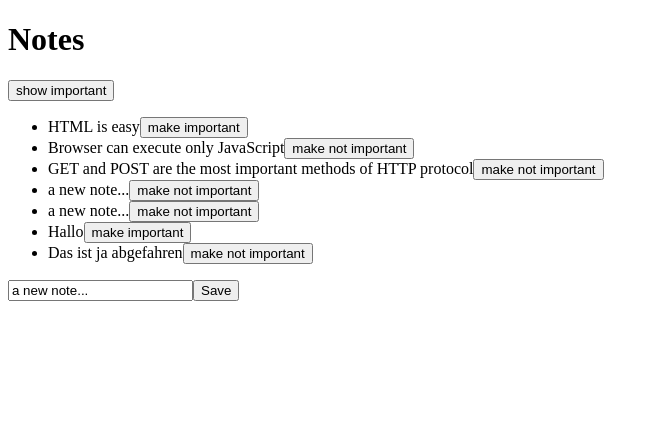
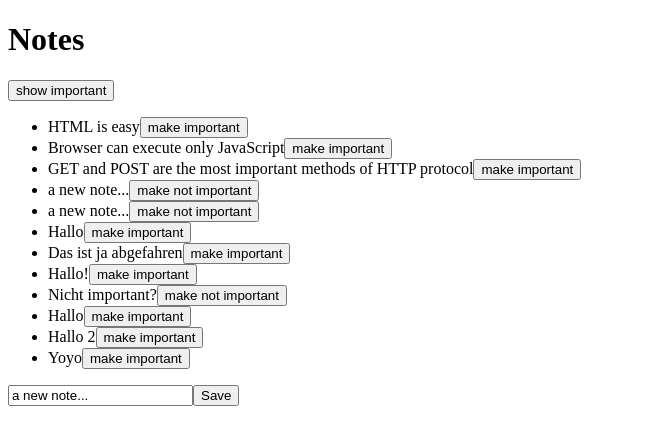
Before and after one commit to Febtwenty/Fullstack_Helsinki_Cle, a React app in the folder part2/part2a/: page / in a window 1280 px wide. Shown: the top 444 px of the page, without its empty margins (0-659 px from the left). Built offline with nearby package versions, Linux system fonts and the light colour scheme; data requests are answered from the project's data file; the HTML template or start-up script is replaced by a standard one.

Commit message:
Course 2d final

```diff
--- a/part2/part2a/db.json
+++ b/part2/part2a/db.json
@@ -8,12 +8,12 @@
     {
       "id": "2",
       "content": "Browser can execute only JavaScript",
-      "important": true
+      "important": false
     },
     {
       "id": "3",
       "content": "GET and POST are the most important methods of HTTP protocol",
-      "important": true
+      "important": false
     },
     {
       "id": "6037",
@@ -33,7 +33,32 @@
     {
       "id": "1dce",
       "content": "Das ist ja abgefahren",
+      "important": false
+    },
+    {
+      "id": "c5b5",
+      "content": "Hallo!",
+      "important": false
+    },
+    {
+      "id": "9bc0",
+      "content": "Nicht important?",
       "important": true
+    },
+    {
+      "id": "7dc2",
+      "content": "Hallo",
+      "important": false
+    },
+    {
+      "id": "ebc1",
+      "content": "Hallo 2",
+      "important": false
+    },
+    {
+      "id": "dedd",
+      "content": "Yoyo",
+      "important": false
     }
   ]
 }
--- a/part2/part2a/src/App.jsx
+++ b/part2/part2a/src/App.jsx
@@ -1,6 +1,7 @@
 import { useState, useEffect } from 'react'
 import axios from 'axios'
 import Note from './components/Note'
+import noteService from './services/notes'
 
 const App = () => {
   const [notes, setNotes] = useState([])
@@ -8,19 +9,11 @@ const App = () => {
   const [showAll, setShowAll] = useState(true)
 
   const hook = () => {
-    console.log('effect')
-    axios
-      .get('http://localhost:3001/notes')
-      .then(response => {
-        console.log('promise fulfilled')
-        setNotes(response.data)
-      })
+    noteService
+      .getAll()
+      .then(r => setNotes(r))
   }
   useEffect(hook, [])
-
-  console.log('render', notes.length, 'notes')
-
-  const notesToShow = showAll ? notes : notes.filter(note => note.important === true)
 
   const addNote = (event) => {
     event.preventDefault()
@@ -28,12 +21,22 @@ const App = () => {
       content: newNote,
       important: Math.random() < 0.5
     }
+    noteService
+      .create(noteObject)
+      .then(r => {
+        setNotes(notes.concat(r))
+        setNewNote('')
+      })
+  }
 
-    axios
-      .post('http://localhost:3001/notes', noteObject)
+  const toggleImportanceOf = (id) => {
+    const url = `http://localhost:3001/notes/${id}`
+    const note = notes.find(n => n.id === id)
+    const changedNote = { ...note, important: !note.important}
+    noteService
+      .update(id, changedNote)
       .then(response => {
-        setNotes(notes.concat(response.data))
-        setNewNote('')
+        setNotes(notes.map(note => note.id === id ? response : note))
       })
   }
 
@@ -41,17 +44,7 @@ const App = () => {
     setNewNote(event.target.value)
   }
 
-  const toggleImportanceOf = (id) => {
-    const url = `http://localhost:3001/notes/${id}`
-    const note = notes.find(n => n.id === id)
-    const changedNote = { ...note, important: !note.important}
-
-    axios
-      .put(url, changedNote)
-      .then(response => {
-        setNotes(notes.map(note => note.id === id ? response.data : note))
-      })
-  }
+  const notesToShow = showAll ? notes : notes.filter(note => note.important === true)
 
   return (
     <div>
--- /dev/null
+++ b/part2/part2a/src/services/notes.js
@@ -0,0 +1,19 @@
+import axios from "axios"
+const baseUrl = 'http://localhost:3001/notes'
+
+const getAll = () => {
+    const request = axios.get(baseUrl)
+    return request.then(r => r.data)
+}
+
+const create = newObject => {
+    const request = axios.post(baseUrl, newObject)
+    return request.then(r => r.data)
+}
+
+const update = (id, newObject) => {
+    const request =  axios.put(`${baseUrl}/${id}`, newObject)
+    return request.then(r => r.data)
+}
+
+export default {getAll, create, update}
```
